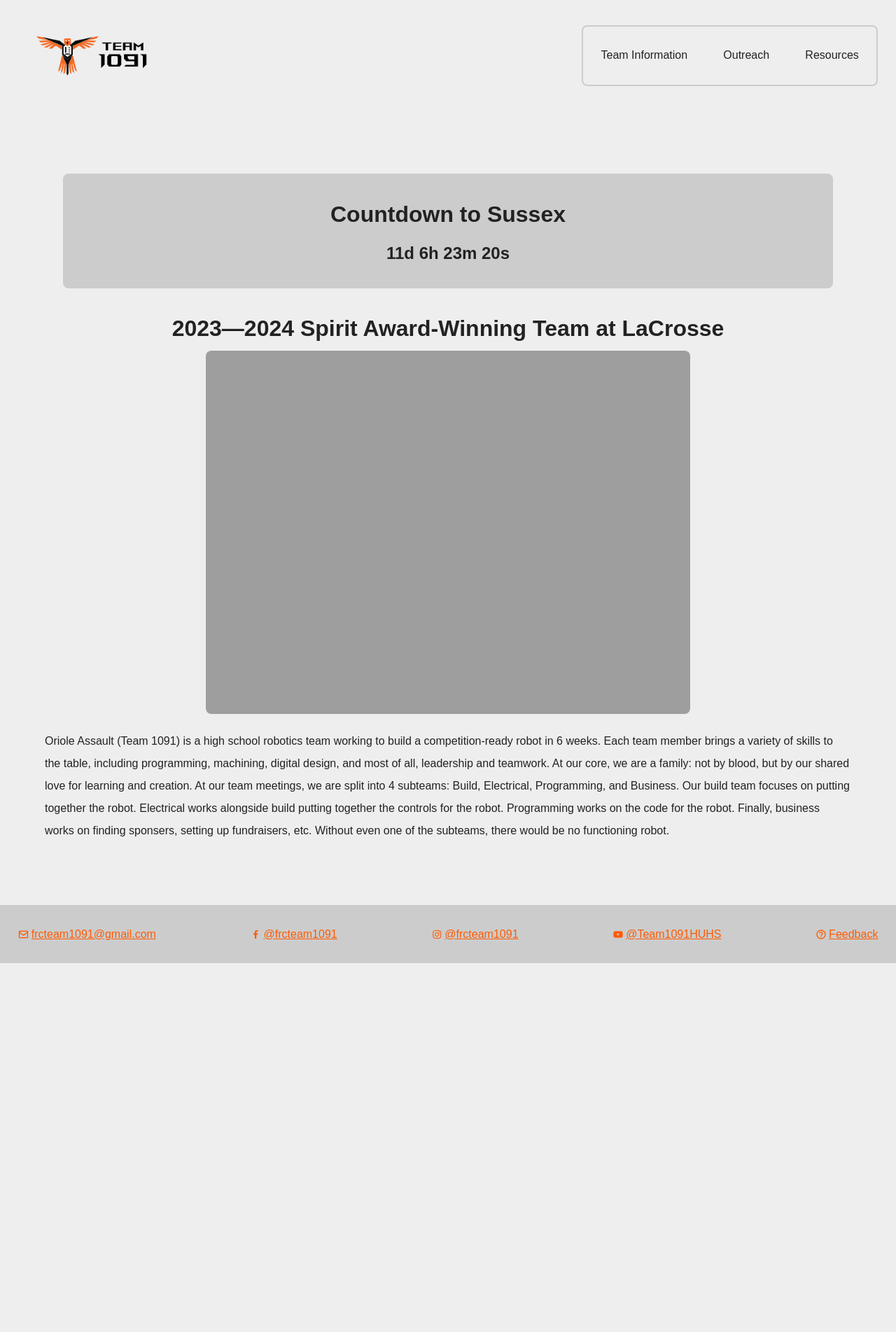
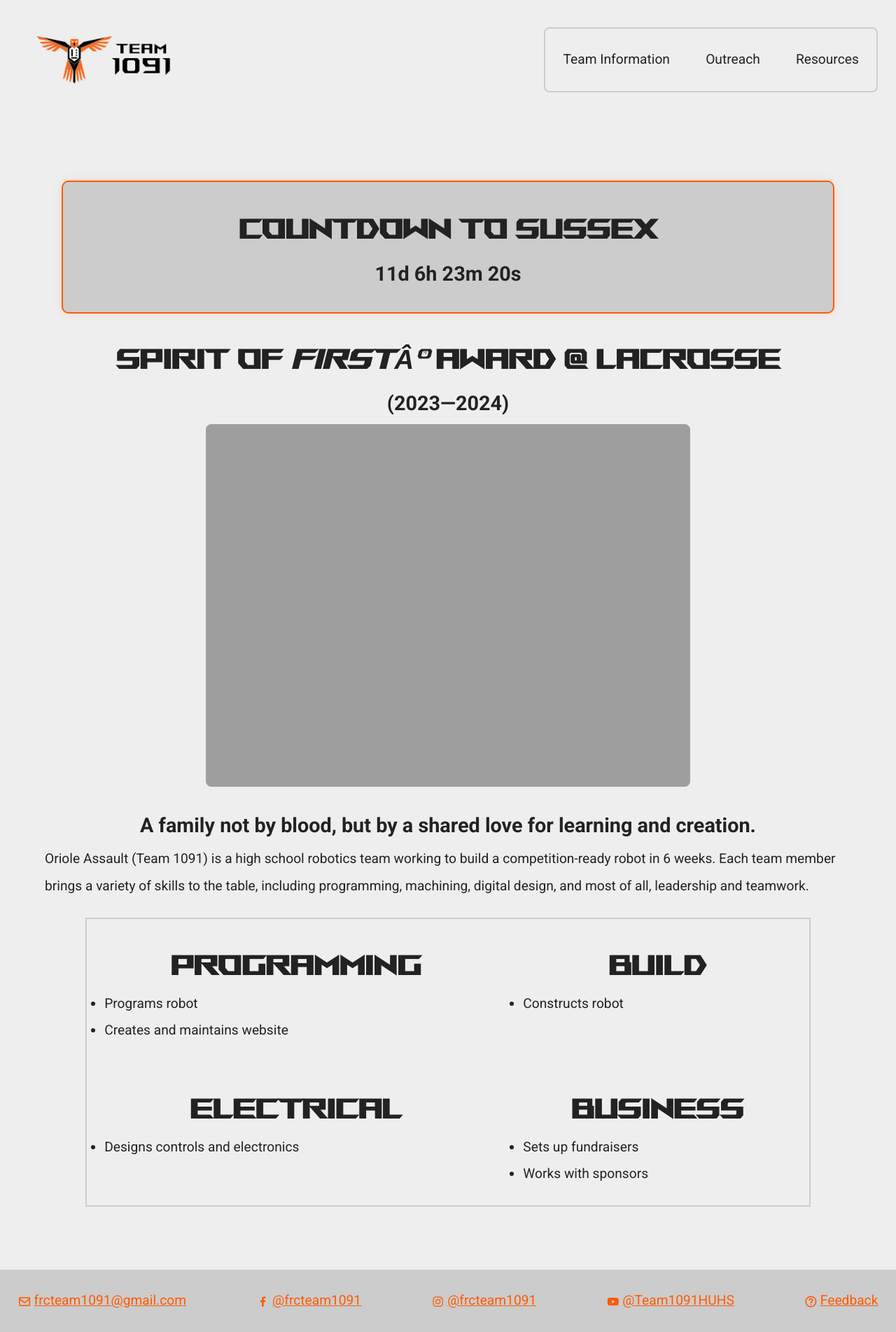
Before and after one commit to Team1091/team1091.github.io, a Jekyll site: the page built from index.html, in a window 1280 px wide. Shown: the whole page at 70% size. Built offline with Jekyll 4.4.1, drawn with Linux system fonts in a browser that asks for light colours; before the commit the page ends 1376 px from its top, so only the background shows below that.

Commit message:
The Diem Fixes® (Add ROG Fonts/Roboto, add glow animation to countdown, increase font size)

```diff
--- a/css/styles.css
+++ b/css/styles.css
@@ -1,4 +1,15 @@
 @import url("https://unpkg.com/boxicons@2.1.4/css/boxicons.min.css");
+
+@font-face {
+    font-family: 'Roboto';
+    src: url("/fonts/Roboto.ttf");
+}
+
+@font-face {
+    font-family: 'ROG Fonts';
+    src: url("/fonts/ROG FONTS.otf");
+    font-weight: 100;
+}
 
 /* CSS reset */
 * {
@@ -9,7 +20,8 @@
 }
 
 body {
-    font-family: sans-serif;
+    font-family: "Roboto", sans-serif;
+    font-size: 1.5vmax;
     background: var(--bg);
     color: var(--fg);
     /* Make room for header/footer and allocate remaining space to content */
@@ -50,7 +62,6 @@ body {
 
 }
 
-/* Sensible defaults */
 table, thead {
     padding: 1ch;
     margin: auto;
@@ -67,6 +78,10 @@ h1, h2, h3 {
     text-align: center;
 }
 
+h1 {
+    font-family: "ROG Fonts", sans-serif;
+}
+
 a, i {
     color: var(--team-color);
 }
@@ -81,4 +96,23 @@ i {
     background: var(--container);
     border-radius: 8px;
     margin: 2vmax;
+    outline: 2px solid var(--team-color);
 }
+
+
+
+
+@media (prefers-reduced-motion: no-preference) {
+    .countdown {
+        animation: pulseShadow 5s linear forwards alternate infinite;
+    }
+
+    @keyframes pulseShadow {
+         0%, 100% {
+             box-shadow: 0 0 16px transparent;
+         }
+         50% {
+             box-shadow: 0 0 16px var(--team-color);
+         }
+     }
+}
--- a/index.html
+++ b/index.html
@@ -5,10 +5,22 @@
         text-align: center;
         margin: 1vmax auto;
     }
+
     @media (max-width: 1000px) {
         .main-image {
             width: 100%;
         }
+    }
+
+    .subteam-table {
+        margin-top: 2vmax;
+        width: 90%;
+    }
+
+    .subteam-table td {
+        padding: 2vmax;
+        vertical-align: top;
+        text-align: left;
     }
 </style>
 <div class="countdown">
@@ -16,19 +28,47 @@
     <h2 id="timer"></h2>
 </div>
 <div class="main-image">
-	<h1>2023&mdash;2024 Spirit Award-Winning Team at LaCrosse</h1>
-	<img src="https://www.team1091.com/images/spiritAward2023-2024.jpg" alt="The team winning the 2024 Spirit Award at Seven Rivers" title="Our team after winning the 2024 Spirit Award at seven rivers">
+    <h1>Spirit of <em>FIRST®</em> Award @ LaCrosse</h1>
+    <h2>(2023&mdash;2024)</h2>
+    <img src="https://www.team1091.com/images/spiritAward2023-2024.jpg"
+         alt="The team winning the 2024 Spirit Award at Seven Rivers"
+         title="Our team after winning the 2024 Spirit Award at seven rivers">
 </div>
-<p>Oriole Assault (Team 1091) is a high school robotics team working to build a competition-ready robot in 6 weeks. Each team member brings a
-variety of skills to the table, including programming, machining, digital design, and most of all, leadership and teamwork.
-
-At our core, we are a family: not by blood, but by our shared love for learning and creation.
-
-At our team meetings, we are split into 4 subteams: Build, Electrical, Programming, and Business. Our build team focuses on putting together the robot. Electrical works
-	alongside build putting together the controls for the robot. Programming works on the code for the robot. Finally, business works on finding sponsers, setting up
-	fundraisers, etc. Without even one of the subteams, there would be no functioning robot.
-
-</p>
+<h2>
+    A family not by blood, but by a shared love for learning and creation.</h2>
+<p>Oriole Assault (Team 1091) is a high school robotics team working to build a competition-ready robot in 6 weeks. Each
+    team member brings a
+    variety of skills to the table, including programming, machining, digital design, and most of all, leadership and
+    teamwork.</p>
+<table class="subteam-table">
+    <tr>
+        <td>
+            <h1>Programming</h1>
+            <ul>
+                <li>Programs robot</li>
+                <li>Creates and maintains website</li>
+            </ul>
+        </td>
+        <td><h1>Build</h1>
+            <ul>
+                <li>Constructs robot</li>
+            </ul>
+        </td>
+    </tr>
+    <tr>
+        <td><h1>Electrical</h1>
+            <ul>
+                <li>Designs controls and electronics</li>
+            </ul>
+        </td>
+        <td><h1>Business</h1>
+            <ul>
+                <li>Sets up fundraisers</li>
+                <li>Works with sponsors</li>
+            </ul>
+        </td>
+    </tr>
+</table>
 
 <script src="/js/countdown.js"></script>
 <script>createCountdown("February 16, 2025 8:00:00", "timer", "IT'S HERE!")</script>
```
Also changed, not shown: fonts/ROG FONTS.otf (added), fonts/Roboto.ttf (added). Lines whose indentation alone changed are shown as unchanged.
